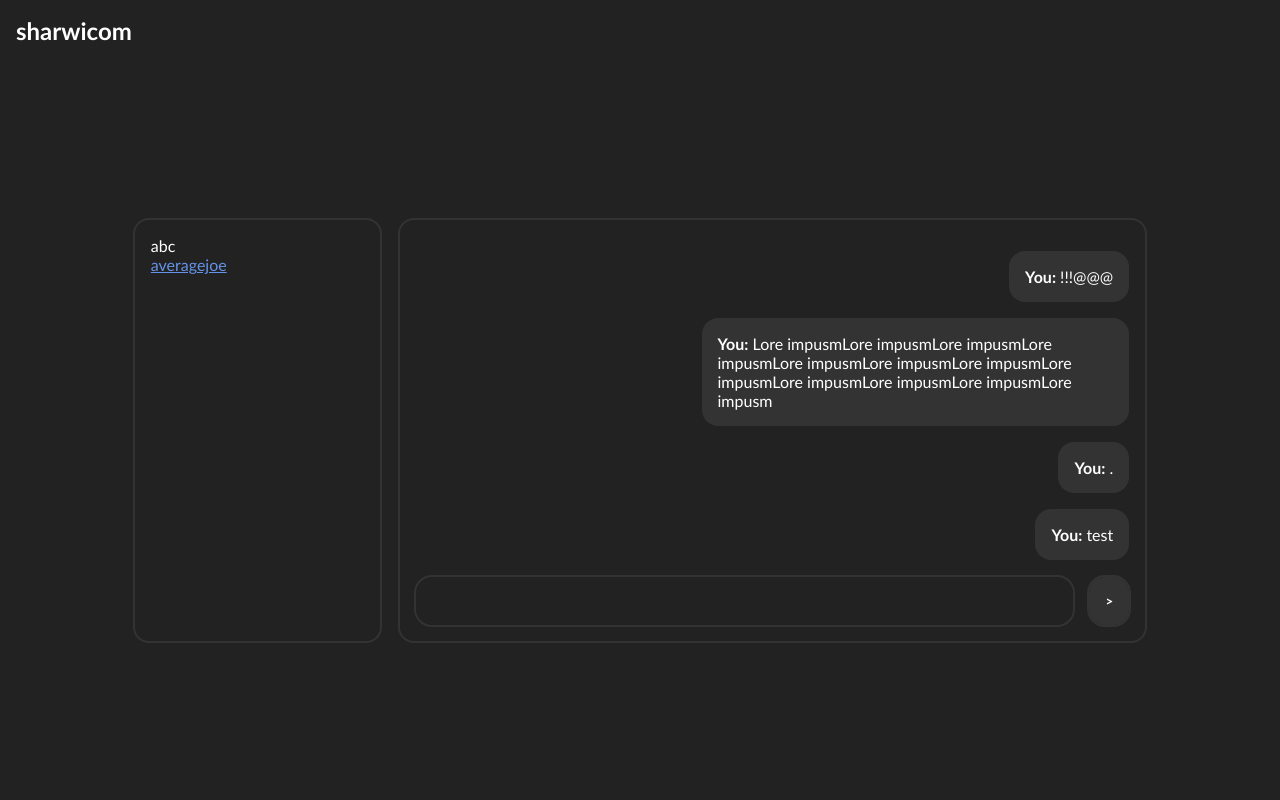
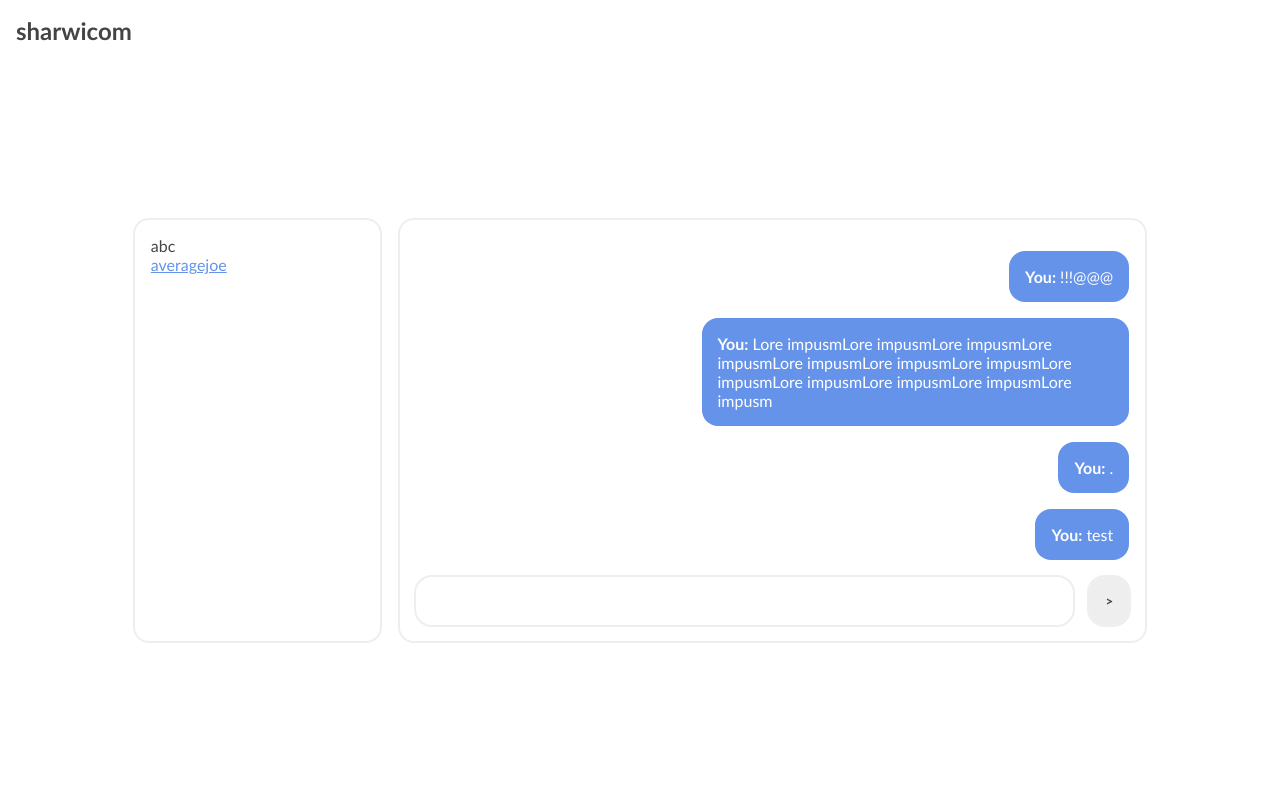
Before and after one commit to Krasnomir/sharwicom, a Django app: a page that uses sharwicom/mainapp/templates/mainapp/main.html in a window 1280 px wide. Run offline with Django 4.2, Linux system fonts and the light colour scheme; a user stored in the database is signed in; data comes from the database, SQL or seed files in the repository; both versions use the stored data as it was after the commit.

Commit message:
Color palette update

```diff
--- a/sharwicom/mainapp/static/mainapp/css/main.css
+++ b/sharwicom/mainapp/static/mainapp/css/main.css
@@ -7,8 +14,8 @@ html, body {
 .sharwicom-wrapper {
   height: 100%;
   overflow: hidden;
-  background-color: #222222;
-  color: #ffffff;
+  background-color: #ffffff;
+  color: #444444;
 }
 .sharwicom-wrapper * {
   box-sizing: border-box;
@@ -21,10 +28,10 @@ html, body {
   background: rgba(0, 0, 0, 0);
 }
 .sharwicom-wrapper *::-webkit-scrollbar-thumb, .sharwicom-wrapper .reviews::-webkit-scrollbar-thumb {
-  background: #333333;
+  background: #eeeeee;
 }
 .sharwicom-wrapper *::-webkit-scrollbar-thumb:hover, .sharwicom-wrapper .reviews::-webkit-scrollbar-thumb:hover {
-  background: #ffffff;
+  background: #444444;
 }
 .sharwicom-wrapper a {
   color: #6593e9;
@@ -91,13 +95,13 @@ html, body {
 }
 .sharwicom-wrapper .home-wrapper .header {
   flex-shrink: 0;
-  color: #ffffff;
+  color: #444444;
   padding: 1rem;
   font-size: 1.5rem;
   font-weight: 900;
 }
 .sharwicom-wrapper .home-wrapper .header a {
-  color: #ffffff;
+  color: #444444;
   text-decoration: none;
 }
 .sharwicom-wrapper .home-wrapper .body {
@@ -116,7 +120,7 @@ html, body {
   align-items: center;
 }
 .sharwicom-wrapper .home-wrapper .body .conversations-wrapper .available-conversations, .sharwicom-wrapper .home-wrapper .body .conversations-wrapper .active-conversation {
-  border: solid #333333 2px;
+  border: solid #eeeeee 2px;
   border-radius: 1rem;
   padding: 1rem;
   height: 60%;
@@ -155,7 +159,7 @@ html, body {
 }
 .sharwicom-wrapper .home-wrapper .body .conversations-wrapper .active-conversation .conversation .you .message, .sharwicom-wrapper .home-wrapper .body .conversations-wrapper .active-conversation .conversation .recipient .message {
   width: fit-content;
-  background-color: #333333;
+  background-color: #eeeeee;
   padding: 1rem;
   border-radius: 1rem;
 }
@@ -164,6 +168,11 @@ html, body {
 }
 .sharwicom-wrapper .home-wrapper .body .conversations-wrapper .active-conversation .conversation .you .message {
   margin-left: auto;
+  background-color: #6593e9;
+  color: #ffffff;
+}
+.sharwicom-wrapper .home-wrapper .body .conversations-wrapper .active-conversation .conversation .recipient .message {
+  background-color: #eeeeee;
 }
 .sharwicom-wrapper .home-wrapper .body .conversations-wrapper .active-conversation .create {
   flex-shrink: 0;
@@ -174,32 +183,29 @@ html, body {
 .sharwicom-wrapper .home-wrapper .body .conversations-wrapper .active-conversation .create .message {
   flex-grow: 1;
   padding: 1rem;
-  background-color: #222222;
-  outline: #333333 solid 2px !important;
+  background-color: #ffffff;
+  outline: #eeeeee solid 2px !important;
   border-radius: 1rem;
   border: none;
-  color: #ffffff;
+  color: #444444;
   transition: all 0.2s ease-in-out;
 }
 .sharwicom-wrapper .home-wrapper .body .conversations-wrapper .active-conversation .create .message:hover {
-  outline: #ffffff solid 2px !important;
-}
-.sharwicom-wrapper .home-wrapper .body .conversations-wrapper .active-conversation .create .message:hover {
-  outline: #ffffff solid 2px !important;
+  outline: #bbbbbb solid 2px !important;
 }
 .sharwicom-wrapper .home-wrapper .body .conversations-wrapper .active-conversation .create .send-message {
   padding: 1rem;
-  background-color: #333333;
+  background-color: #eeeeee;
   border-radius: 1rem;
   border: none;
-  color: white;
+  color: #444444;
   font-weight: 900;
   transition: all 0.2s ease-in-out;
-  outline: #333333 solid 2px !important;
+  outline: #eeeeee solid 2px !important;
   flex-shrink: 0;
 }
 .sharwicom-wrapper .home-wrapper .body .conversations-wrapper .active-conversation .create .send-message:hover {
-  outline: #ffffff solid 2px !important;
+  outline: #bbbbbb solid 2px !important;
 }
 .sharwicom-wrapper .home-wrapper .body .content-wrapper {
   height: 100%;
--- a/sharwicom/mainapp/static/mainapp/scss/main.scss
+++ b/sharwicom/mainapp/static/mainapp/scss/main.scss
@@ -1,8 +1,18 @@
+/*
 $color0: #222222;
 $color1: #333333;
 $color2: #ffffff;
 $color3: #6593e9;
 $starColor: #eeba2a;
+*/
+$color0: #ffffff; // background
+$color1: #eeeeee; // frames/borders of panels
+$color2: #444444; // text
+$color3: #6593e9; // links
+$color4: #bbbbbb; // button hover
+$color5: #eeba2a; // stars
+$color6: $color3;   // user messages
+$color7: $color1;   // recipient messages
 
 html, body {
     margin: 0;
@@ -19,11 +29,7 @@ html, body {
     transition: all 0.2s ease-in-out;
 
     &:hover {
-        outline: $color2 solid 2px !important;
-    }
-
-    &:hover {
-        outline: $color2 solid 2px !important;
+        outline: $color4 solid 2px !important;
     }
 }
 
@@ -32,13 +38,13 @@ html, body {
     background-color: $color1;
     border-radius: 1rem;
     border: none;
-    color: white;
+    color: $color2;
     font-weight: 900;
     transition: all 0.2s ease-in-out;
     outline: $color1 solid 2px !important;
 
     &:hover {
-        outline: $color2 solid 2px !important;
+        outline: $color4 solid 2px !important;
     }
 }
 
@@ -199,7 +205,13 @@ html, body {
 
                             .message {
                                 margin-left: auto;
+                                background-color: $color6;
+                                color: $color0;
                             }
+                        }
+
+                        .recipient .message {
+                            background-color: $color7;
                         }
                     }
 
@@ -304,7 +316,7 @@ html, body {
                             top: 0;
                             left: 0;
                             content: "★";
-                            color: $starColor; // Filled star color
+                            color: $color5; // Filled star color
                             width: 100%;
                             overflow: hidden;
                             background: linear-gradient(
@@ -319,7 +331,7 @@ html, body {
 
 
                     .checked {
-                        color: $starColor;
+                        color: $color5;
                     }
                 }
 
```
Also changed, not shown: other parts of sharwicom/mainapp/static/mainapp/css/main.css (+42 -47 lines), sharwicom/db.sqlite3, 1 other file.
